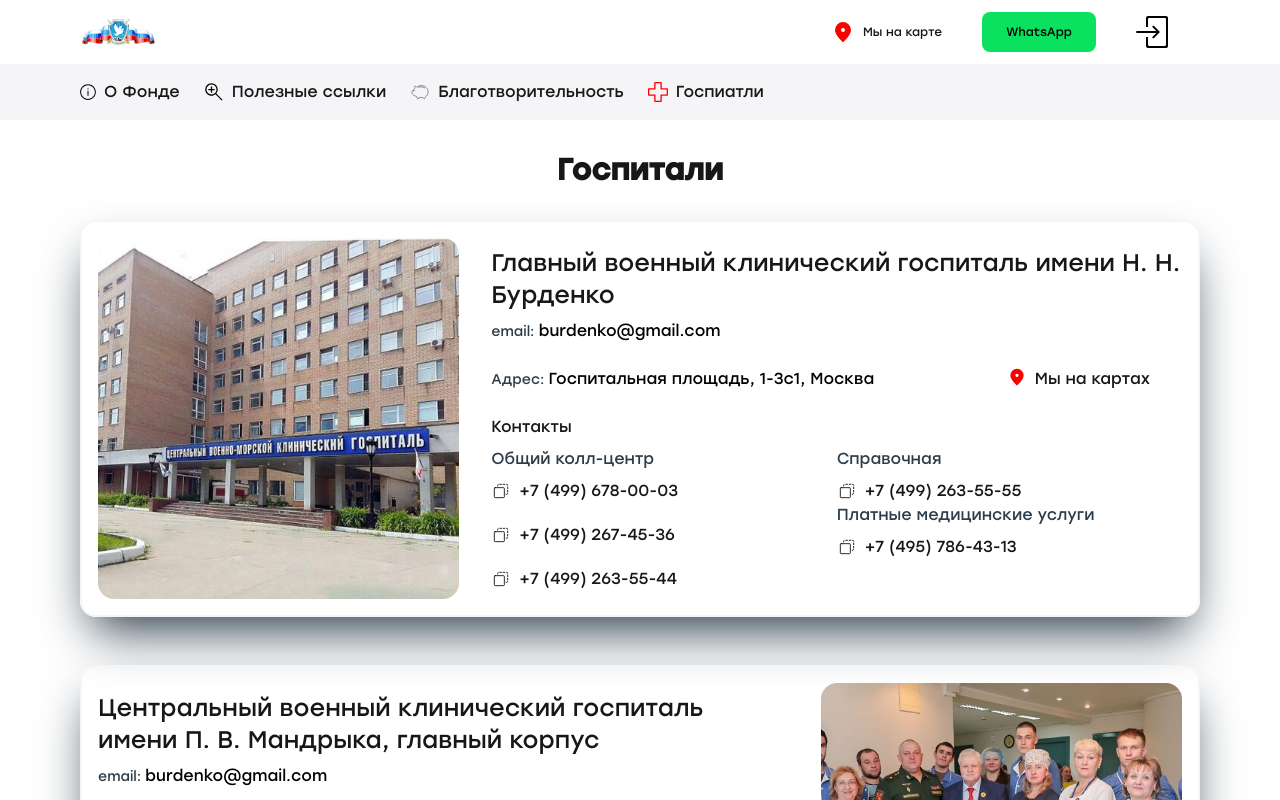
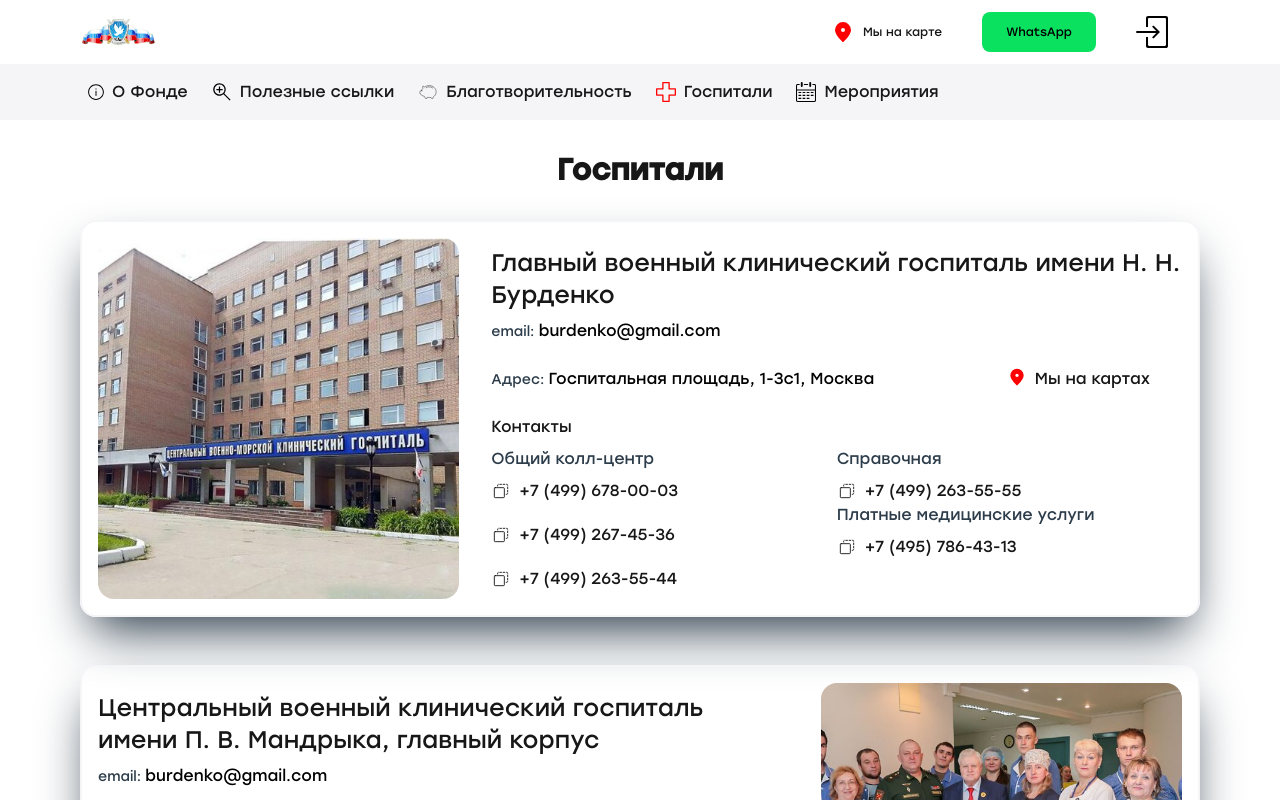
Before and after one commit to bmstu-itstech/fivvt-frontend, a Next.js app in the folder fivvt/: page /hospitals in a window 1280 px wide. Shown: the top 800 px of the page. Built offline with nearby package versions, Linux system fonts and the light colour scheme.

Commit message:
[feat] components: update dropDown

```diff
--- a/fivvt/src/components/DropdownActions/DropdownActions.usecase.tsx
+++ b/fivvt/src/components/DropdownActions/DropdownActions.usecase.tsx
@@ -3,6 +3,7 @@
 import {Money} from '../icons/Money';
 import {Hospital} from '../icons/Hospital';
 import { HelpfullIcon } from '../icons/HelpFullIcon';
+import { EventsIcon } from '../icons/EventsIcon';
 export const DropDownActionsUsecase: Props = {
   items: [
     {
@@ -106,10 +107,16 @@
       hidden: [],
     },
     {
-      visual: 'Госпиатли',
+      visual: 'Госпитали',
       icon: <Hospital className='h-5 w-5 me-2' />,
       href: '/hospitals',
       hidden: [],
     },
+    {
+      visual: 'Мероприятия',
+      icon: <EventsIcon className='h-5 w-5 me-2' />,
+      href: '/events',
+      hidden: [],
+    },
   ],
 };
--- a/fivvt/src/components/DropdownActions/index.tsx
+++ b/fivvt/src/components/DropdownActions/index.tsx
@@ -8,8 +8,8 @@
       {...props}>
       {items.map((item, index) => {
         return (
-          <li className='group w-fit h-full pe-6 flex items-center' key={index}>
-            <div className='hover:shadow flex items-center hover:scale-95 duration-200 transition-all h-full rounded-md'>
+          <li className='group w-fit h-full pe-2 flex items-center' key={index}>
+            <div className='hover:shadow px-2 flex items-center hover:scale-95 duration-200 transition-all h-full rounded-md'>
               {item.icon}
               {item.href ? (
                 <a href={item.href} className='h-fit cursor-pointer  '>
@@ -21,24 +21,21 @@
             </div>
 
             <div
-              className={`hidden bg-gray_light w-dvw h-fit  transition-all py-4 ${
+              className={`hidden bg-gray_light_xl w-full h-fit  transition-all py-4 ${
                 !item.href && 'group-hover:block'
-              }
-                  translate-y-8  group-hover:translate-y-8 group-hover:animate-appear
-                   animate-disappear absolute  left-0 pl-28 pt-5 top-6`}>
-              <div className='flex gap-4 w-full'>
+              } translate-y-8  group-hover:translate-y-8 group-hover:animate-appear
+                   animate-disappear absolute z-100 left-0 pl-28 pt-5 top-6`}>
+              <div className='flex gap-4 w-full '>
                 {item.hidden.map((col, index_col) => {
                   return (
                     <div key={index_col} className='flex w-full flex-col gap-6'>
-                      <p className='font-bold text-sm text-white'>
-                        {col.title}
-                      </p>
+                      <p className='font-bold text-sm '>{col.title}</p>
                       {col.content.map((sub, index_row) => {
                         return (
                           <a
                             key={index_row}
                             href={sub.href}
-                            className='text-xs w-fit duration-200 transition-all text-white hover:scale-105 hover:shadow'>
+                            className='text-xs w-fit duration-200 transition-all  hover:scale-105 hover:shadow'>
                             {sub.title}
                           </a>
                         );
```
